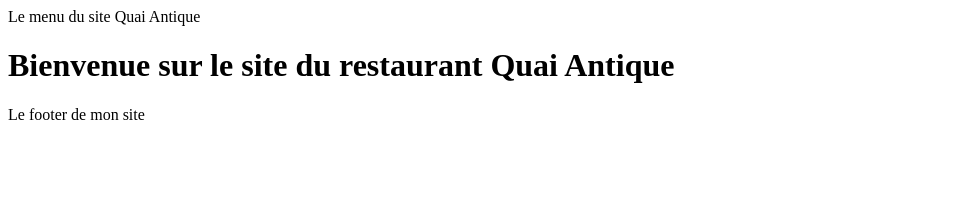
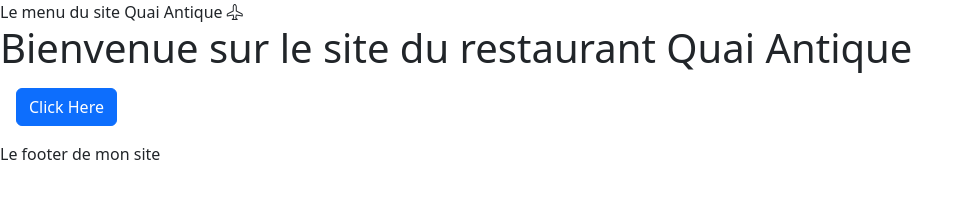
Before and after one commit to jonluca7/QuaiAntiqueRestaurantFront, a website with bundled scripts: page index.html in a window 1280 px wide. Shown: the whole page, without its empty margins (0-973 px from the left). Built offline with nearby package versions, Linux system fonts and the light colour scheme; files whose address does not match are found by name.

Commit message:
Install bootstrap

```diff
--- a/index.html
+++ b/index.html
@@ -3,11 +3,14 @@
 <head>
     <meta charset="UTF-8">
     <meta name="viewport" content="width=device-width, initial-scale=1.0">
+    <link rel="stylesheet" href="node_modules/bootstrap/dist/css/bootstrap.min.css">
+    <link rel="stylesheet" href="node_modules/bootstrap-icons/font/bootstrap-icons.css">
     <title>Document</title>
 </head>
 <body>
 
-    <header>Le menu du site Quai Antique</header>
+    <header>Le menu du site Quai Antique  <i class="bi bi-airplane"></i>
+    </header>
 
 
     <main id="main-page">
@@ -19,5 +22,6 @@
     <footer>Le footer de mon site </footer>
 
   <script type="module" src="Router/router.js"></script>
+  <script src="node_modules/bootstrap/dist/js/bootstrap.bundle.min.js"></script>
 </body>
 </html>
--- a/pages/home.html
+++ b/pages/home.html
@@ -1 +1,5 @@
 <h1>Bienvenue sur le site du restaurant Quai Antique</h1>
+
+<div class="m-3">
+<button type="button" class="btn btn-primary" > Click Here</button>
+</div>
```
Also changed, not shown: package.json (added, +15 -0 lines), 2 other files.
